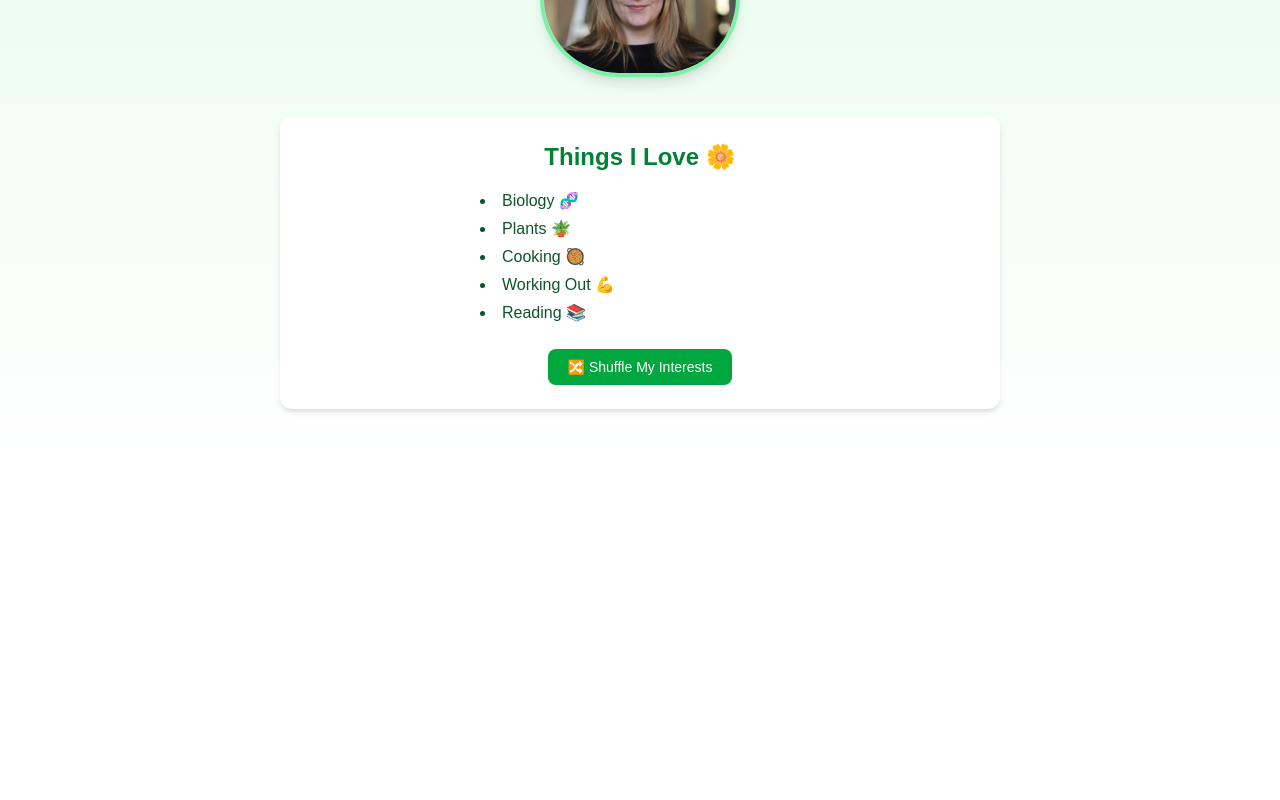
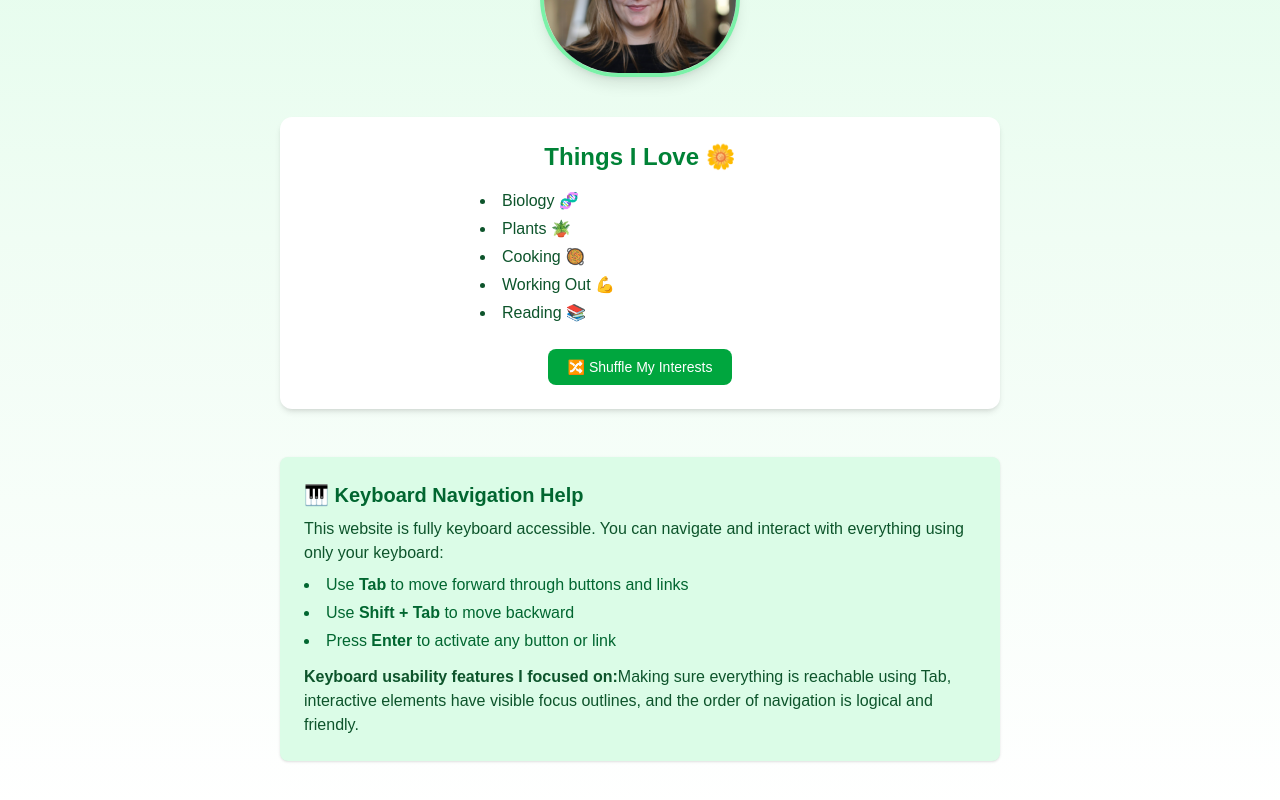
Before and after one commit to CamillaWL/css_480_camilla_landing_page, a Next.js app: page / in a window 1280 px wide. Shown: the part 384-1184 px from the top of the page. Before the commit the page ends 856 px from the top, so only its background shows below. Built offline with nearby package versions, Linux system fonts and the light colour scheme.

Commit message:
Update page.tsx

```diff
--- a/app/page.tsx
+++ b/app/page.tsx
@@ -25,7 +25,8 @@ export default function Home() {
         </h1>
 
         <p className="text-lg text-center text-green-900 mb-8">
-          Hi! I’m Camilla — an Applied Computing student who’s into biology, brain stuff, and plant life. This is my happy little space to share my passions 🌱
+          Hi! I’m Camilla — an Applied Computing student who’s into biology, brain stuff, and plant life.
+          This is my happy little space to share my passions 🌱
         </p>
 
         {/* Profile Picture */}
@@ -62,6 +63,23 @@ export default function Home() {
             🔀 Shuffle My Interests
           </button>
         </div>
+
+        {/* Keyboard Access Instructions */}
+        <div className="mt-12 bg-green-100 p-6 rounded-lg shadow-sm">
+          <h2 className="text-xl font-semibold text-green-800 mb-2">🎹 Keyboard Navigation Help</h2>
+          <p className="text-green-900 mb-2">
+            This website is fully keyboard accessible. You can navigate and interact with everything using only your keyboard:
+          </p>
+          <ul className="list-disc list-inside text-green-800 space-y-1">
+            <li>Use <strong>Tab</strong> to move forward through buttons and links</li>
+            <li>Use <strong>Shift + Tab</strong> to move backward</li>
+            <li>Press <strong>Enter</strong> to activate any button or link</li>
+          </ul>
+          <p className="mt-3 text-green-900">
+            <strong>Keyboard usability features I focused on:</strong>
+            Making sure everything is reachable using Tab, interactive elements have visible focus outlines, and the order of navigation is logical and friendly.
+          </p>
+        </div>
       </div>
     </main>
   );
```
